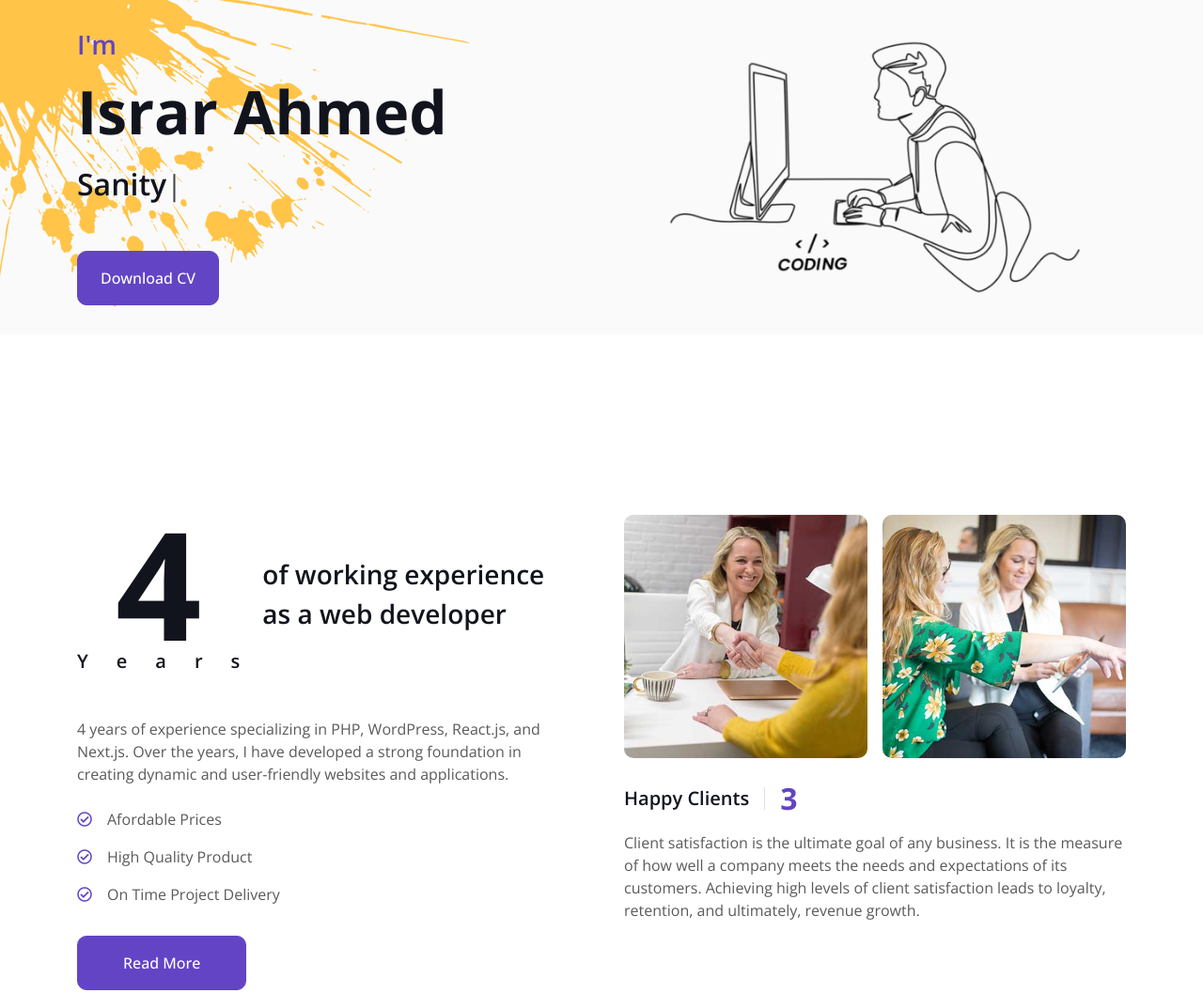
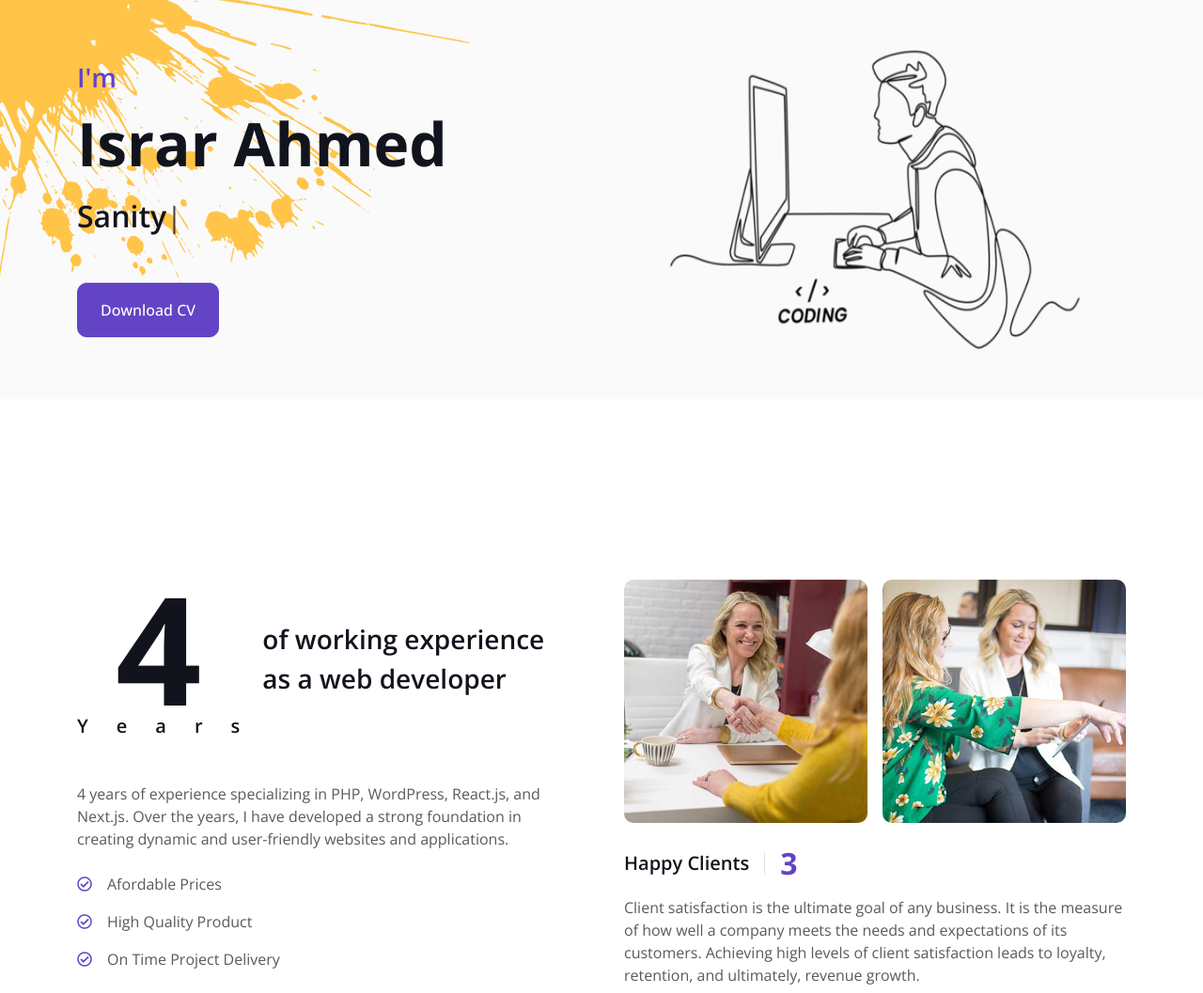
Before and after one commit to israrahmedjan/portfolio, a plain HTML site: page index.html in a window 1280 px wide. Shown: the top 1057 px of the page at 94% size. Drawn offline with nearby package versions, Linux system fonts and the light colour scheme.

Commit message:
hieght changeed

```diff
--- a/index.html
+++ b/index.html
@@ -92,7 +92,7 @@
                     </div>
                 </div>
                 <div class="col-lg-6">
-                    <img class="img-fluid" src="img/profile_image.png" alt="">
+                    <img class="img-fluid" style="height: 425px;" src="img/profile_image.png" alt="">
                 </div>
             </div>
         </div>
```
